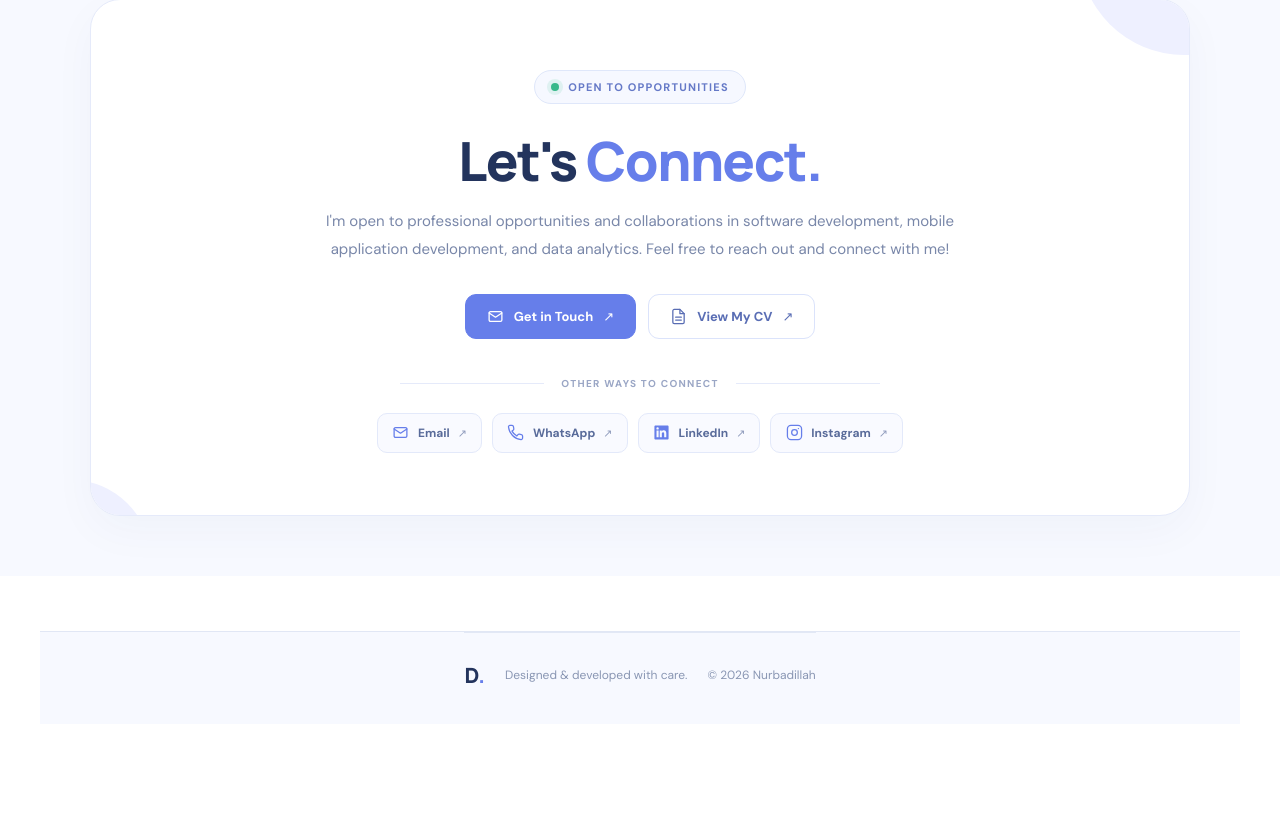
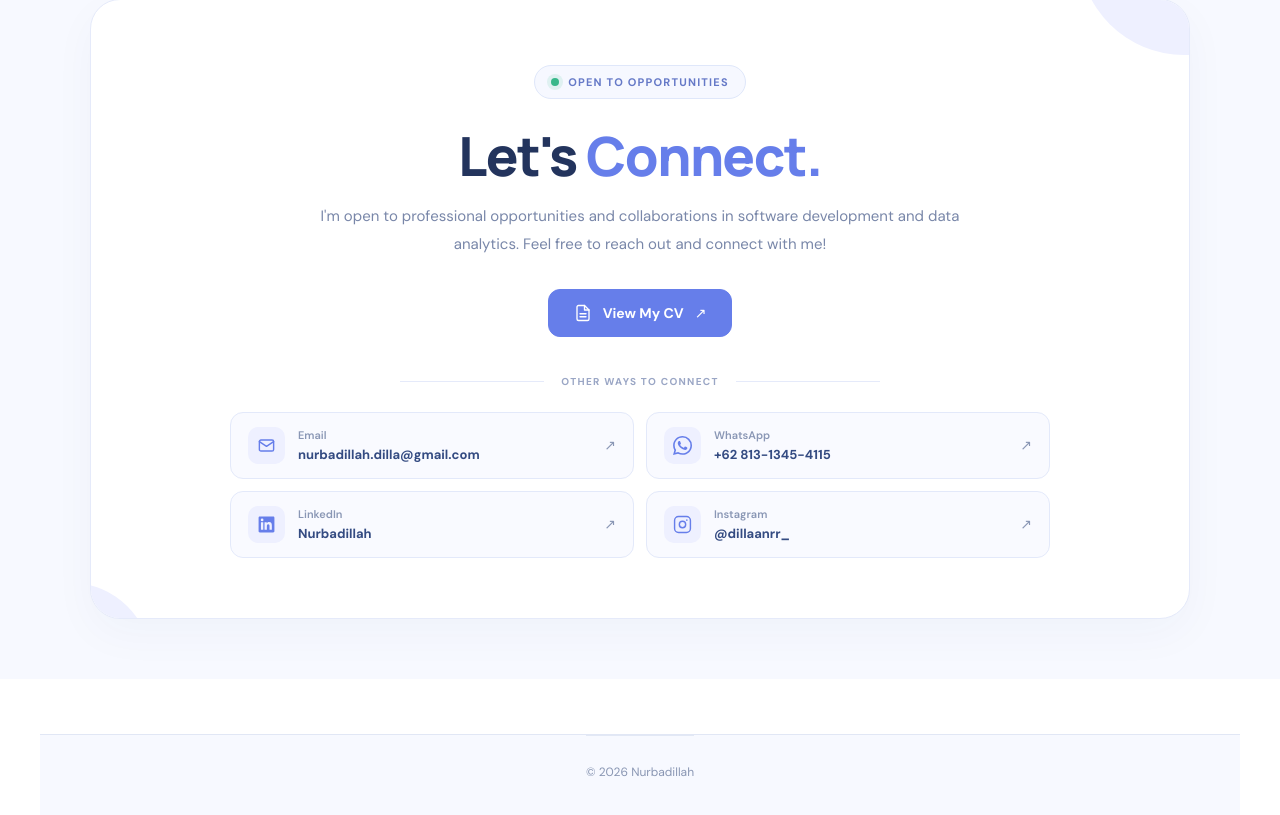
Before and after one commit to nurbadillah/portfolio_dilla, a React (Vite) app: page / in a window 1280 px wide. Shown: the part 8665-9480 px from the top of the page. Before the commit the page ends 9389 px from the top, so only its background shows below. Built offline with nearby package versions, Linux system fonts and the light colour scheme.

Commit message:
Update portfolio

```diff
--- a/src/sections/Contact.jsx
+++ b/src/sections/Contact.jsx
@@ -2,7 +2,10 @@
 const contactInfo = {
   email: 'nurbadillah.dilla@gmail.com',
   phone: '+6281313454115',
-  instagram: 'https://instagram.com/dillaanrr_',
+  instagramUsername: '@dillaanrr_',
+  instagram: 'https://www.instagram.com/dillaanrr_/',
+
+  linkedinUsername: 'Nurbadillah',
   linkedin: 'https://www.linkedin.com/in/nurbadillah/',
   cvLink: 'https://bit.ly/CV-nurbadillah',
 }
@@ -15,26 +18,28 @@ const icons = {
       <path d="m3 7 9 6 9-6" />
     </svg>
   ),
-  phone: (
-    <svg viewBox="0 0 24 24" fill="none" stroke="currentColor"
-      strokeWidth="1.8" strokeLinecap="round" strokeLinejoin="round">
-      <path d="M22 16.9v3a2 2 0 0 1-2.2 2A19.7 19.7 0 0 1 2.1 4.2 2 2 0 0 1 4.1 2h3a2 2 0 0 1 2 1.7l.5 3a2 2 0 0 1-.6 1.8L7.1 10a16 16 0 0 0 6.9 6.9l1.5-1.9a2 2 0 0 1 1.8-.6l3 .5a2 2 0 0 1 1.7 2Z" />
+
+  whatsapp: (
+    <svg viewBox="0 0 24 24" fill="currentColor">
+      <path d="M20.52 3.48A11.86 11.86 0 0 0 12.05 0C5.48 0 .12 5.35.12 11.93c0 2.1.55 4.15 1.6 5.96L0 24l6.28-1.65a11.9 11.9 0 0 0 5.77 1.47h.01c6.57 0 11.93-5.35 11.94-11.93a11.85 11.85 0 0 0-3.48-8.41ZM12.06 21.8a9.9 9.9 0 0 1-5.05-1.38l-.36-.21-3.73.98.99-3.64-.24-.37a9.88 9.88 0 0 1-1.52-5.25c0-5.47 4.45-9.92 9.93-9.92a9.86 9.86 0 0 1 7.02 2.91 9.85 9.85 0 0 1 2.9 7.02c0 5.47-4.45 9.92-9.94 9.92Zm5.44-7.43c-.3-.15-1.76-.87-2.03-.97-.27-.1-.47-.15-.67.15-.2.3-.77.97-.94 1.17-.17.2-.35.22-.65.07-.3-.15-1.26-.46-2.4-1.48-.89-.79-1.49-1.76-1.66-2.06-.17-.3-.02-.46.13-.61.14-.13.3-.35.45-.52.15-.17.2-.3.3-.5.1-.2.05-.37-.02-.52-.08-.15-.67-1.61-.92-2.2-.24-.58-.48-.5-.67-.51h-.57c-.2 0-.52.07-.79.37s-1.04 1.02-1.04 2.48 1.07 2.87 1.22 3.07c.15.2 2.1 3.2 5.08 4.49.71.31 1.26.49 1.69.63.71.23 1.35.2 1.86.12.57-.09 1.76-.72 2.01-1.42.25-.7.25-1.3.17-1.42-.07-.12-.27-.2-.57-.35Z" />
     </svg>
   ),
+
   instagram: (
     <svg viewBox="0 0 24 24" fill="none" stroke="currentColor"
       strokeWidth="1.8" strokeLinecap="round" strokeLinejoin="round">
       <rect x="2" y="2" width="20" height="20" rx="5" />
       <circle cx="12" cy="12" r="4" />
-      <circle cx="17.5" cy="6.5" r="1" fill="currentColor"
-        stroke="none" />
+      <circle cx="17.5" cy="6.5" r="1" fill="currentColor" stroke="none" />
     </svg>
   ),
+
   linkedin: (
     <svg viewBox="0 0 24 24" fill="currentColor">
-      <path d="M20.45 2H3.55C2.69 2 2 2.68 2 3.52v16.96c0 .84.69 1.52 1.55 1.52h16.9c.86 0 1.55-.68 1.55-1.52V3.52c0-.84-.69-1.52-1.55-1.52ZM7.93 18.75H4.98V9.2h2.95v9.55ZM6.45 7.9a1.71 1.71 0 1 1 0-3.42 1.71 1.71 0 0 1 0 3.42Zm12.3 10.85H15.8V14.1c0-1.11-.02-2.54-1.55-2.54-1.55 0-1.79 1.21-1.79 2.46v4.73H9.51V9.2h2.83v1.3h.04c.39-.75 1.36-1.55 2.8-1.55 3 0 3.57 1.97 3.57 4.53v5.27Z"/>
+      <path d="M20.45 2H3.55C2.69 2 2 2.68 2 3.52v16.96c0 .84.69 1.52 1.55 1.52h16.9c.86 0 1.55-.68 1.55-1.52V3.52c0-.84-.69-1.52-1.55-1.52ZM7.93 18.75H4.98V9.2h2.95v9.55ZM6.45 7.9a1.71 1.71 0 1 1 0-3.42 1.71 1.71 0 0 1 0 3.42Zm12.3 10.85H15.8V14.1c0-1.11-.02-2.54-1.55-2.54-1.55 0-1.79 1.21-1.79 2.46v4.73H9.51V9.2h2.83v1.3h.04c.39-.75 1.36-1.55 2.8-1.55 3 0 3.57 1.97 3.57 4.53v5.27Z" />
     </svg>
   ),
+
   document: (
     <svg viewBox="0 0 24 24" fill="none" stroke="currentColor"
       strokeWidth="1.8" strokeLinecap="round" strokeLinejoin="round">
@@ -48,27 +53,34 @@ function Contact() {
   const emailLink = `mailto:${contactInfo.email}`
   const whatsappLink = `https://wa.me/${contactInfo.phone.replace(/\D/g, '')}`
 
-  const methods = [
+  const contacts = [
     {
-      label: 'Email',
+      platform: 'Email',
+      value: contactInfo.email,
       icon: 'mail',
       href: emailLink,
       external: false,
     },
     {
-      label: 'WhatsApp',
-      icon: 'phone',
+      platform: 'WhatsApp',
+      value: contactInfo.phone.replace(
+        /^(\+62)(\d{3})(\d{4})(\d+)$/,
+        '$1 $2-$3-$4'
+      ),
+      icon: 'whatsapp',
       href: whatsappLink,
       external: true,
     },
     {
-      label: 'LinkedIn',
+      platform: 'LinkedIn',
+      value: contactInfo.linkedinUsername || 'View Profile',
       icon: 'linkedin',
       href: contactInfo.linkedin,
       external: true,
     },
     {
-      label: 'Instagram',
+      platform: 'Instagram',
+      value: contactInfo.instagramUsername,
       icon: 'instagram',
       href: contactInfo.instagram,
       external: true,
@@ -89,38 +101,33 @@ function Contact() {
           </h2>
 
           <p className="contact-subtitle">
-            I'm open to professional opportunities and
-            collaborations in software development, mobile
-            application development, and data analytics.
+            I'm open to professional opportunities and collaborations
+            in software development and data analytics.
             Feel free to reach out and connect with me!
           </p>
 
+          {/* MAIN ACTION: CV */}
+
           <div className="contact-actions">
-            <a
-              href={emailLink}
-              className="contact-primary-btn"
-            >
-              {icons.mail}
-              Get in Touch
-              <span aria-hidden="true">↗</span>
-            </a>
-
             {contactInfo.cvLink ? (
               <a
                 href={contactInfo.cvLink}
                 target="_blank"
                 rel="noopener noreferrer"
-                className="contact-secondary-btn"
+                className="contact-cv-btn"
               >
                 {icons.document}
-                View My CV
+                <span>View My CV</span>
                 <span aria-hidden="true">↗</span>
               </a>
             ) : (
-              <span className="contact-secondary-btn contact-unavailable">
+              <span
+                className="contact-cv-btn contact-unavailable"
+                title="CV link coming soon"
+              >
                 {icons.document}
-                View My CV
-                <span>↗</span>
+                <span>View My CV</span>
+                <span aria-hidden="true">↗</span>
               </span>
             )}
           </div>
@@ -129,66 +136,69 @@ function Contact() {
             <span>OTHER WAYS TO CONNECT</span>
           </div>
 
+          {/* CONTACT CARDS */}
+
           <div className="contact-methods">
-            {methods.map((method) => (
-              method.href ? (
-                <a
-                  key={method.label}
-                  href={method.href}
-                  className="contact-method"
-                  target={method.external ? '_blank' : undefined}
-                  rel={method.external
-                    ? 'noopener noreferrer'
-                    : undefined}
-                  aria-label={`Contact via ${method.label}`}
-                >
+            {contacts.map((item) => {
+              const content = (
+                <>
                   <span className="contact-method-icon">
-                    {icons[method.icon]}
+                    {icons[item.icon]}
                   </span>
 
-                  <span className="contact-method-label">
-                    {method.label}
+                  <span className="contact-method-info">
+                    <span className="contact-method-platform">
+                      {item.platform}
+                    </span>
+                    <span className="contact-method-value">
+                      {item.value}
+                    </span>
                   </span>
 
-                  <span className="contact-method-arrow">
-                    ↗
-                  </span>
+                  {item.href && (
+                    <span className="contact-method-arrow" aria-hidden="true">
+                      ↗
+                    </span>
+                  )}
+                </>
+              )
+
+              return item.href ? (
+                <a
+                  key={item.platform}
+                  href={item.href}
+                  className="contact-method"
+                  target={item.external ? '_blank' : undefined}
+                  rel={item.external ? 'noopener noreferrer' : undefined}
+                  aria-label={`Open ${item.platform}: ${item.value}`}
+                >
+                  {content}
                 </a>
               ) : (
-                <span
-                  key={method.label}
+                <div
+                  key={item.platform}
                   className="contact-method contact-unavailable"
-                  title={`${method.label} link coming soon`}
                 >
-                  <span className="contact-method-icon">
-                    {icons[method.icon]}
-                  </span>
-                  <span className="contact-method-label">
-                    {method.label}
-                  </span>
-                </span>
+                  {content}
+                </div>
               )
-            ))}
+            })}
           </div>
         </div>
       </section>
 
+      {/* FOOTER */}
+
       <footer className="portfolio-footer">
         <div className="footer-content">
-          <a href="#home" className="footer-logo">
-            D<span>.</span>
-          </a>
-
-          <p>Designed & developed with care.</p>
-
           <span>
-            © {new Date().getFullYear()} Nurbadillah
+            © 2026 Nurbadillah
           </span>
         </div>
       </footer>
 
       <style>{`
-        /* CONTACT */
+        /* CONTACT SECTION */
 
         .contact-section {
           padding: 85px 24px 60px;
@@ -199,8 +209,8 @@ function Contact() {
           position: relative;
           max-width: 1100px;
           margin: 0 auto;
-          padding: 70px 40px 62px;
-          background: #fff;
+          padding: 65px 40px 60px;
+          background: #ffffff;
           border: 1px solid #e5eafa;
           border-radius: 30px;
           text-align: center;
@@ -275,57 +285,39 @@ function Contact() {
           line-height: 1.85;
         }
 
-        /* MAIN BUTTONS */
+        /* CV BUTTON */
 
         .contact-actions {
           display: flex;
           justify-content: center;
-          flex-wrap: wrap;
-          gap: 12px;
           margin-top: 30px;
         }
 
-        .contact-primary-btn,
-        .contact-secondary-btn {
+        .contact-cv-btn {
           display: inline-flex;
           align-items: center;
           justify-content: center;
-          gap: 10px;
-          padding: 13px 21px;
-          border-radius: 11px;
-          font-size: 13px;
+          gap: 11px;
+          padding: 14px 25px;
+          border-radius: 12px;
+          background: #667eea;
+          border: 1px solid #667eea;
+          color: #ffffff;
+          font-size: 14px;
           font-weight: 700;
           text-decoration: none;
           transition: all .2s ease;
         }
 
-        .contact-primary-btn svg,
-        .contact-secondary-btn svg {
-          width: 17px;
-          height: 17px;
+        .contact-cv-btn svg {
+          width: 18px;
+          height: 18px;
         }
 
-        .contact-primary-btn {
-          background: #667eea;
-          border: 1px solid #667eea;
-          color: #fff;
-        }
-
-        .contact-primary-btn:hover {
+        a.contact-cv-btn:hover {
           background: #526bd4;
-          transform: translateY(-2px);
-          box-shadow: 0 8px 20px rgba(102,126,234,.2);
-        }
-
-        .contact-secondary-btn {
-          background: #fff;
-          border: 1px solid #dbe3fb;
-          color: #596db4;
-        }
-
-        .contact-secondary-btn:hover {
-          background: #f1f4ff;
-          transform: translateY(-2px);
+          transform: translateY(-3px);
+          box-shadow: 0 8px 22px rgba(102,126,234,.22);
         }
 
         /* DIVIDER */
@@ -335,7 +327,7 @@ function Contact() {
           align-items: center;
           gap: 17px;
           max-width: 480px;
-          margin: 38px auto 23px;
+          margin: 38px auto 24px;
           color: #9aa6c5;
           font-size: 10px;
           font-weight: 800;
@@ -350,67 +342,90 @@ function Contact() {
           background: #e5eafa;
         }
 
-        /* SMALL CONTACT BUTTONS */
+        /* CONTACT CARDS */
 
         .contact-methods {
-          display: flex;
-          justify-content: center;
-          flex-wrap: wrap;
-          gap: 10px;
+          display: grid;
+          grid-template-columns: repeat(2, minmax(0, 1fr));
+          gap: 12px;
+          max-width: 820px;
+          margin: 0 auto;
         }
 
         .contact-method {
-          display: inline-flex;
+          display: flex;
           align-items: center;
-          justify-content: center;
-          gap: 8px;
-          padding: 10px 14px;
+          gap: 13px;
+          min-width: 0;
+          padding: 14px 17px;
           border: 1px solid #e3e9fa;
-          border-radius: 10px;
+          border-radius: 13px;
           background: #f9faff;
           color: #596b9a;
+          text-align: left;
           text-decoration: none;
-          white-space: nowrap;
           transition:
             background .2s ease,
             border-color .2s ease,
             color .2s ease,
-            transform .2s ease;
+            transform .2s ease,
+            box-shadow .2s ease;
         }
 
-        .contact-method:hover {
+        a.contact-method:hover {
           border-color: #c4d0ff;
           background: #eef1ff;
           color: #526bd4;
           transform: translateY(-3px);
+          box-shadow: 0 7px 20px rgba(102,126,234,.08);
         }
 
         .contact-method-icon {
           display: flex;
           align-items: center;
           justify-content: center;
-          width: 18px;
-          height: 18px;
+          flex-shrink: 0;
+          width: 37px;
+          height: 37px;
+          border-radius: 10px;
+          background: #eef0ff;
           color: #667eea;
         }
 
         .contact-method-icon svg {
-          width: 17px;
-          height: 17px;
+          width: 19px;
+          height: 19px;
         }
 
-        .contact-method-label {
-          font-size: 12px;
+        .contact-method-info {
+          display: flex;
+          flex-direction: column;
+          gap: 4px;
+          flex: 1;
+          min-width: 0;
+        }
+
+        .contact-method-platform {
+          color: #8a97b5;
+          font-size: 11px;
+          font-weight: 600;
+        }
+
+        .contact-method-value {
+          color: #344b82;
+          font-size: 13px;
           font-weight: 700;
+          overflow-wrap: anywhere;
         }
 
         .contact-method-arrow {
-          font-size: 11px;
-          opacity: .65;
+          flex-shrink: 0;
+          color: #8a97b5;
+          font-size: 14px;
         }
 
         .contact-unavailable {
-          opacity: .5;
+          opacity: .55;
           cursor: not-allowed;
         }
 
@@ -467,7 +482,7 @@ function Contact() {
           }
 
           .contact-wrapper {
-            padding: 50px 20px;
+            padding: 48px 20px;
             border-radius: 22px;
           }
 
@@ -479,25 +494,13 @@ function Contact() {
             font-size: 13px;
           }
 
-          .contact-actions {
+          .contact-methods {
+            grid-template-columns: 1fr;
             gap: 10px;
           }
 
-          .contact-primary-btn,
-          .contact-secondary-btn {
-            padding: 12px 15px;
-            font-size: 12px;
-          }
-
-          .contact-methods {
-            display: grid;
-            grid-template-columns: repeat(2, minmax(0, 1fr));
-            gap: 9px;
-          }
-
           .contact-method {
-            min-width: 0;
-            padding: 12px 9px;
+            padding: 13px 14px;
           }
 
           .footer-content {
@@ -511,15 +514,8 @@ function Contact() {
           }
         }
 
-        @media (max-width: 380px) {
-          .contact-actions {
-            flex-direction: column;
-          }
-        }
-
         @media (prefers-reduced-motion: reduce) {
-          .contact-primary-btn,
-          .contact-secondary-btn,
+          .contact-cv-btn,
           .contact-method {
             transition: none;
           }
```
